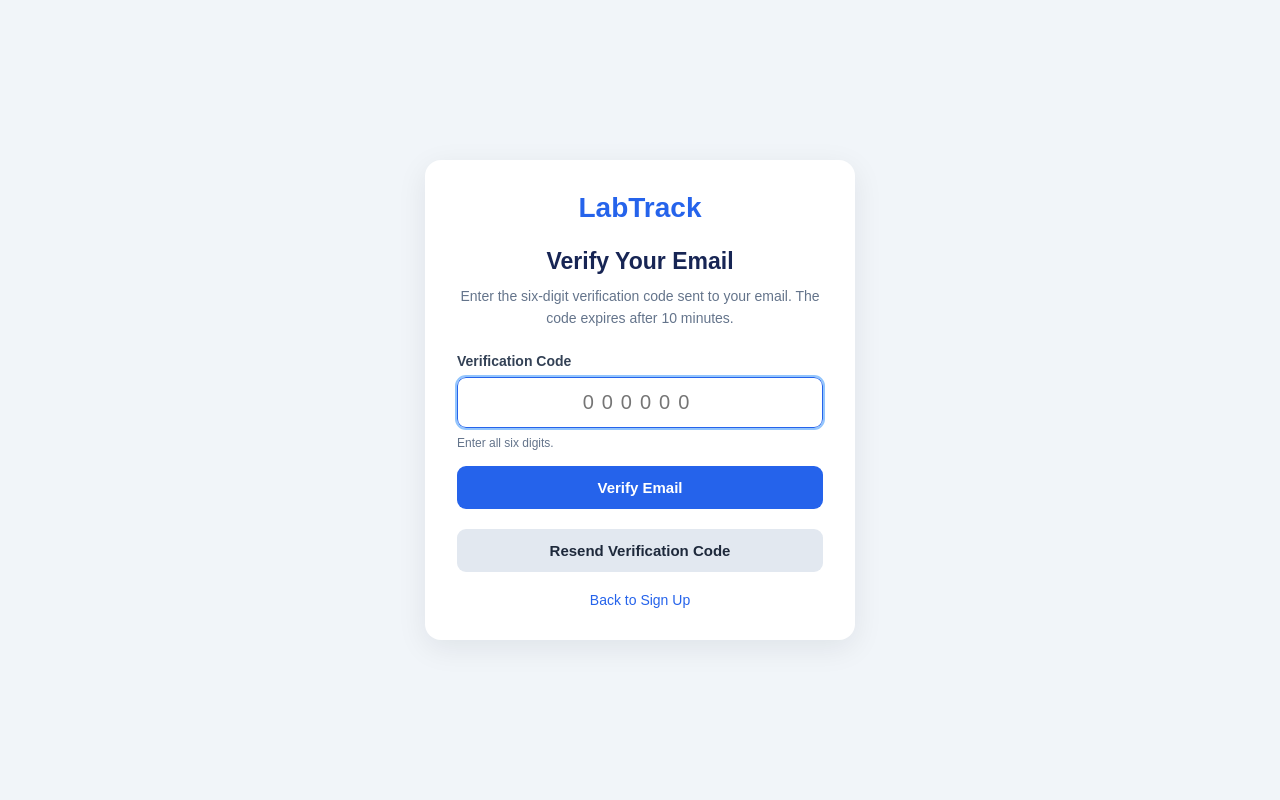
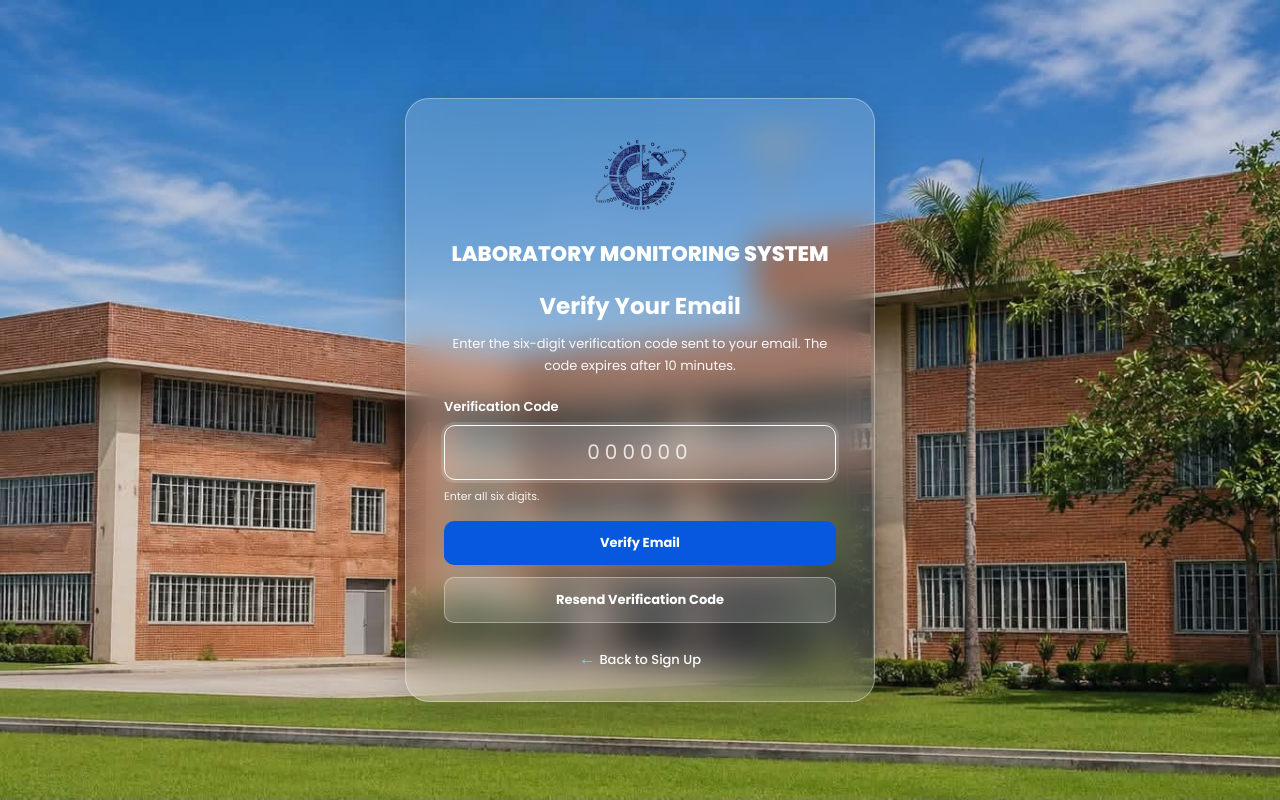
Before and after one commit to KimPascua/LABTRACK-SYSTEM, a Laravel app: page /student-verify-otp in a window 1280 px wide. Run offline with Laravel 12, Linux system fonts and the light colour scheme; the visitor is signed in with stand-in values (Sample User, id 1); data comes from the database, SQL or seed files in the repository.

Commit message:
Update student email verification page design

```diff
--- a/public/css/student-verify-otp.css
+++ b/public/css/student-verify-otp.css
@@ -1,165 +1,293 @@
-
 * {
-    box-sizing: border-box;
     margin: 0;
     padding: 0;
-    font-family: Arial, sans-serif;
+    box-sizing: border-box;
+    font-family: 'Poppins', sans-serif;
+}
+
+html {
+    min-height: 100%;
 }
 
 body {
     min-height: 100vh;
     min-height: 100dvh;
+
+    background: url("../images/background.jpg")
+        no-repeat center center / cover;
+
+    background-attachment: fixed;
+}
+
+.verify-container {
+    min-height: 100vh;
+    min-height: 100dvh;
+
     display: flex;
     justify-content: center;
     align-items: center;
-    padding: 20px;
-    background: #f1f5f9;
+
+    padding: 30px 16px;
+    position: relative;
+}
+
+.verify-container::before {
+    content: "";
+    position: fixed;
+    inset: 0;
+    background: rgba(10, 28, 55, 0.12);
+    z-index: 0;
 }
 
 .verify-card {
+    position: relative;
+    z-index: 1;
+
     width: 100%;
-    max-width: 430px;
-    padding: 32px;
-    background: #fff;
-    border-radius: 16px;
-    box-shadow: 0 8px 30px rgba(15, 23, 42, 0.08);
+    max-width: 470px;
+
+    padding: 30px 38px;
+
+    text-align: center;
+    color: #fff;
+
+    background: rgba(255, 255, 255, 0.17);
+    border: 1px solid rgba(255, 255, 255, 0.35);
+    border-radius: 24px;
+
+    backdrop-filter: blur(16px);
+    -webkit-backdrop-filter: blur(16px);
+
+    box-shadow: 0 12px 40px rgba(0, 0, 0, 0.18);
 }
 
-.logo {
-    color: #2563eb;
-    font-size: 28px;
-    font-weight: 800;
-    text-align: center;
-    margin-bottom: 24px;
+/* Logo */
+.system-logo {
+    display: block;
+
+    width: 100px;
+    height: 100px;
+
+    object-fit: contain;
+
+    margin: 0 auto 10px;
 }
 
-h1 {
-    font-size: 23px;
-    color: #172554;
-    text-align: center;
-    margin-bottom: 10px;
+/* Main system heading */
+.system-title {
+    font-size: 21px;
+    font-weight: 800;
+    line-height: 1.4;
+
+    margin-bottom: 20px;
+
+    color: #fff;
 }
 
-.description {
-    color: #64748b;
-    font-size: 14px;
-    line-height: 1.6;
-    text-align: center;
-    margin-bottom: 24px;
+/* Verification heading */
+.verify-title {
+    font-size: 23px;
+    font-weight: 700;
+
+    margin-bottom: 10px;
+
+    color: #fff;
 }
 
-label {
-    display: block;
-    margin-bottom: 8px;
-    font-size: 14px;
-    font-weight: 600;
-    color: #334155;
+/* Description */
+.description {
+    font-size: 13px;
+    line-height: 1.7;
+
+    margin-bottom: 20px;
+
+    color: rgba(255, 255, 255, 0.95);
 }
 
-input {
-    display: block;
+/* Forms */
+.verify-card form {
     width: 100%;
-    padding: 13px;
-    border: 1px solid #cbd5e1;
-    border-radius: 9px;
-    font-size: 20px;
-    text-align: center;
-    letter-spacing: 8px;
-    margin: 0 0 8px;
+    margin-bottom: 12px;
 }
 
-input:focus {
-    outline: 2px solid #93c5fd;
-    border-color: #2563eb;
+/* Labels */
+.verify-card label {
+    display: block;
+
+    margin-bottom: 8px;
+
+    text-align: left;
+
+    font-size: 13px;
+    font-weight: 600;
+
+    color: #fff;
 }
 
-#otpHelp {
+/* OTP input */
+.verify-card input[type="text"] {
     display: block;
-    color: #64748b;
-    font-size: 12px;
-    margin-bottom: 16px;
+
+    width: 100%;
+    height: 55px;
+
+    padding: 12px;
+    margin-bottom: 8px;
+
+    border: 1px solid rgba(255, 255, 255, 0.65);
+    border-radius: 11px;
+
+    outline: none;
+
+    background: rgba(255, 255, 255, 0.18);
+
+    color: #fff;
+
+    font-size: 20px;
+    letter-spacing: 8px;
+    text-align: center;
 }
 
-button {
-    width: 100%;
-    padding: 13px;
-    border: none;
-    border-radius: 9px;
-    background: #2563eb;
-    color: #fff;
-    font-size: 15px;
-    font-weight: 700;
-    cursor: pointer;
-    transition: background 0.2s ease;
+.verify-card input[type="text"]::placeholder {
+    color: rgba(255, 255, 255, 0.8);
+    letter-spacing: 5px;
 }
 
-button:hover {
-    background: #1d4ed8;
+.verify-card input[type="text"]:focus {
+    border-color: #fff;
+    box-shadow: 0 0 0 3px rgba(255, 255, 255, 0.16);
 }
 
-button:disabled {
-    opacity: 0.7;
-    cursor: wait;
+/* Helper text */
+.verify-card small {
+    display: block;
+
+    margin-bottom: 16px;
+
+    text-align: left;
+
+    color: rgba(255, 255, 255, 0.9);
+    font-size: 11px;
 }
 
-.message {
-    padding: 12px;
-    border-radius: 8px;
-    font-size: 14px;
-    margin-bottom: 16px;
-    overflow-wrap: anywhere;
+/* Buttons */
+.verify-card button {
+    width: 100%;
+    min-height: 43px;
+
+    padding: 12px 15px;
+
+    border: none;
+    border-radius: 10px;
+
+    cursor: pointer;
+
+    font-size: 13px;
+    font-weight: 700;
+
+    transition: background 0.2s ease, transform 0.2s ease;
 }
 
-.success {
-    background: #dcfce7;
-    color: #166534;
+/* Verify button */
+#verifyButton {
+    background: #0757df;
+    color: #fff;
 }
 
-.error {
-    background: #fee2e2;
-    color: #991b1b;
+#verifyButton:hover {
+    background: #0648bd;
+    transform: translateY(-1px);
+}
+
+/* Resend button */
+.resend-button {
+    background: rgba(255, 255, 255, 0.16);
+    color: #fff;
+
+    border: 1px solid rgba(255, 255, 255, 0.35) !important;
+}
+
+.resend-button:hover {
+    background: rgba(255, 255, 255, 0.28);
+}
+
+/* Success and error messages */
+.message {
+    padding: 11px 12px;
+    margin-bottom: 16px;
+
+    border-radius: 10px;
+
+    font-size: 12px;
+    line-height: 1.6;
+    text-align: left;
+}
+
+.message.success {
+    background: rgba(34, 197, 94, 0.22);
+    border: 1px solid rgba(134, 239, 172, 0.5);
+    color: #fff;
+}
+
+.message.error {
+    background: rgba(239, 68, 68, 0.2);
+    border: 1px solid rgba(252, 165, 165, 0.5);
+    color: #fff;
 }
 
 .message ul {
     padding-left: 18px;
 }
 
-.resend {
-    margin-top: 20px;
+/* Back link */
+.back {
+    display: inline-block;
+
+    margin-top: 10px;
+
+    color: #fff;
+    text-decoration: none;
+
+    font-size: 13px;
+    font-weight: 500;
 }
 
-.resend-button {
-    background: #e2e8f0;
-    color: #1e293b;
-}
-
-.resend-button:hover {
-    background: #cbd5e1;
-}
-
-.back {
-    display: block;
-    margin-top: 20px;
-    color: #2563eb;
-    text-decoration: none;
-    text-align: center;
-    font-size: 14px;
+.back span {
+    color: #72d5ff;
+    font-size: 17px;
 }
 
 .back:hover {
     text-decoration: underline;
 }
 
+/* Responsive layout */
 @media (max-width: 480px) {
-    body {
-        padding: 16px;
+    .verify-container {
+        padding: 20px 14px;
     }
 
     .verify-card {
-        padding: 24px 20px;
+        max-width: 100%;
+        padding: 26px 22px;
+        border-radius: 20px;
     }
 
-    h1 {
+    .system-logo {
+        width: 82px;
+        height: 82px;
+    }
+
+    .system-title {
+        font-size: 17px;
+        margin-bottom: 17px;
+    }
+
+    .verify-title {
         font-size: 21px;
     }
+
+    .description {
+        font-size: 12px;
+    }
 }
--- a/resources/views/student-verify-otp.blade.php
+++ b/resources/views/student-verify-otp.blade.php
@@ -1,4 +1,3 @@
-
 <!DOCTYPE html>
 <html lang="en">
 <head>
@@ -7,15 +6,28 @@
 
     <title>Verify Email | LabTrack</title>
 
+    <link rel="preconnect" href="https://fonts.googleapis.com">
+    <link href="https://fonts.googleapis.com/css2?family=Poppins:wght@400;500;600;700;800&display=swap" rel="stylesheet">
+
     <link rel="stylesheet" href="{{ asset('css/student-verify-otp.css') }}">
     <script src="{{ asset('js/student-verify-otp.js') }}" defer></script>
 </head>
 
 <body>
-    <main class="verify-card">
-        <div class="logo">LabTrack</div>
+    <main class="verify-container">
+        <section class="verify-card">
 
-        <h1>Verify Your Email</h1>
+            <img
+                src="{{ asset('images/logo.png') }}"
+                alt="Laboratory Monitoring System Logo"
+                class="system-logo"
+            >
+
+            <h1 class="system-title">
+                LABORATORY MONITORING SYSTEM
+            </h1>
+
+            <h2 class="verify-title">Verify Your Email</h2>
 
             <p class="description">
                 Enter the six-digit verification code sent to your email.
@@ -83,8 +95,11 @@
             </form>
 
             <a class="back" href="{{ route('student.signup') }}">
+                <span aria-hidden="true">←</span>
                 Back to Sign Up
             </a>
+
+        </section>
     </main>
 </body>
 </html>
```
Lines whose indentation alone changed are shown as unchanged.
